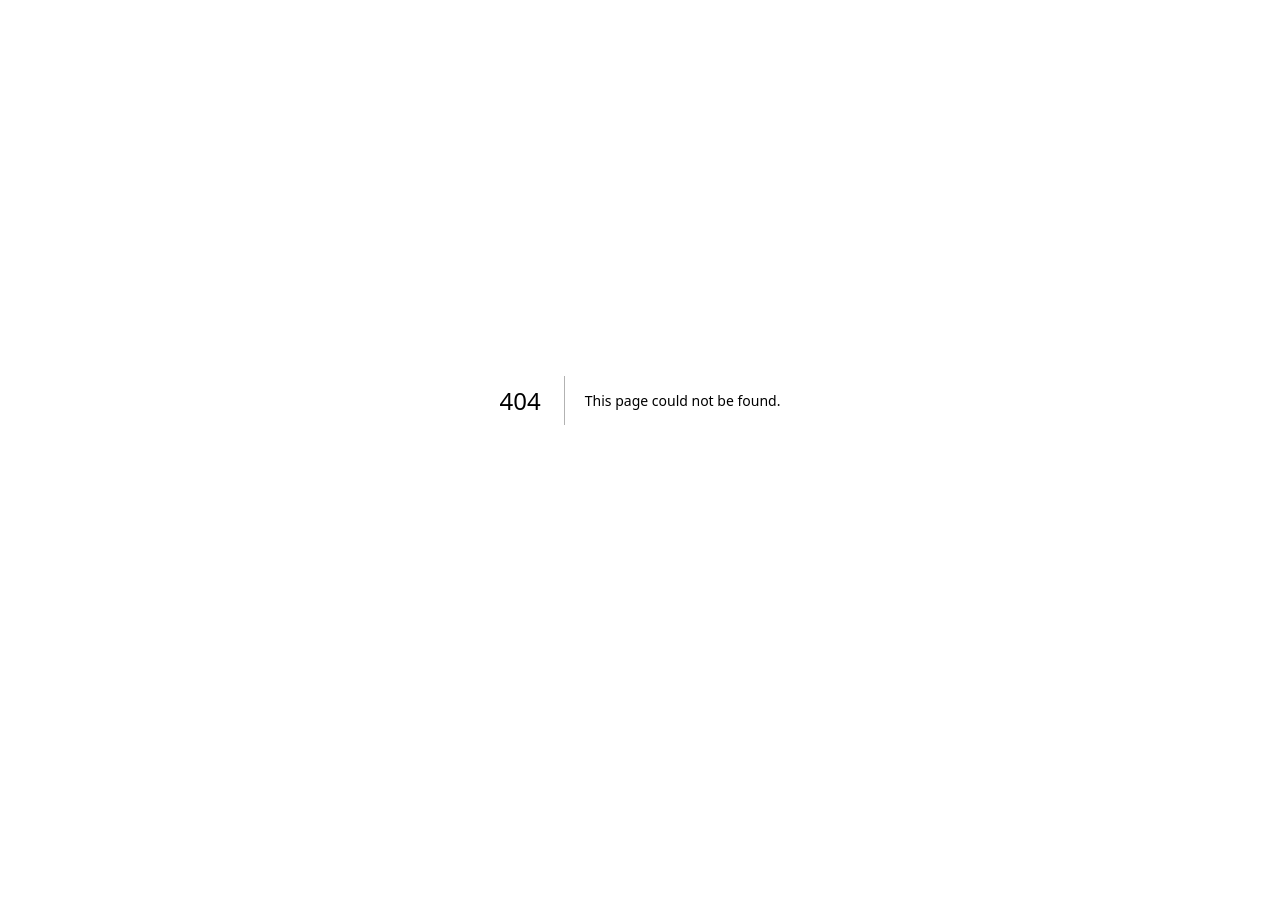
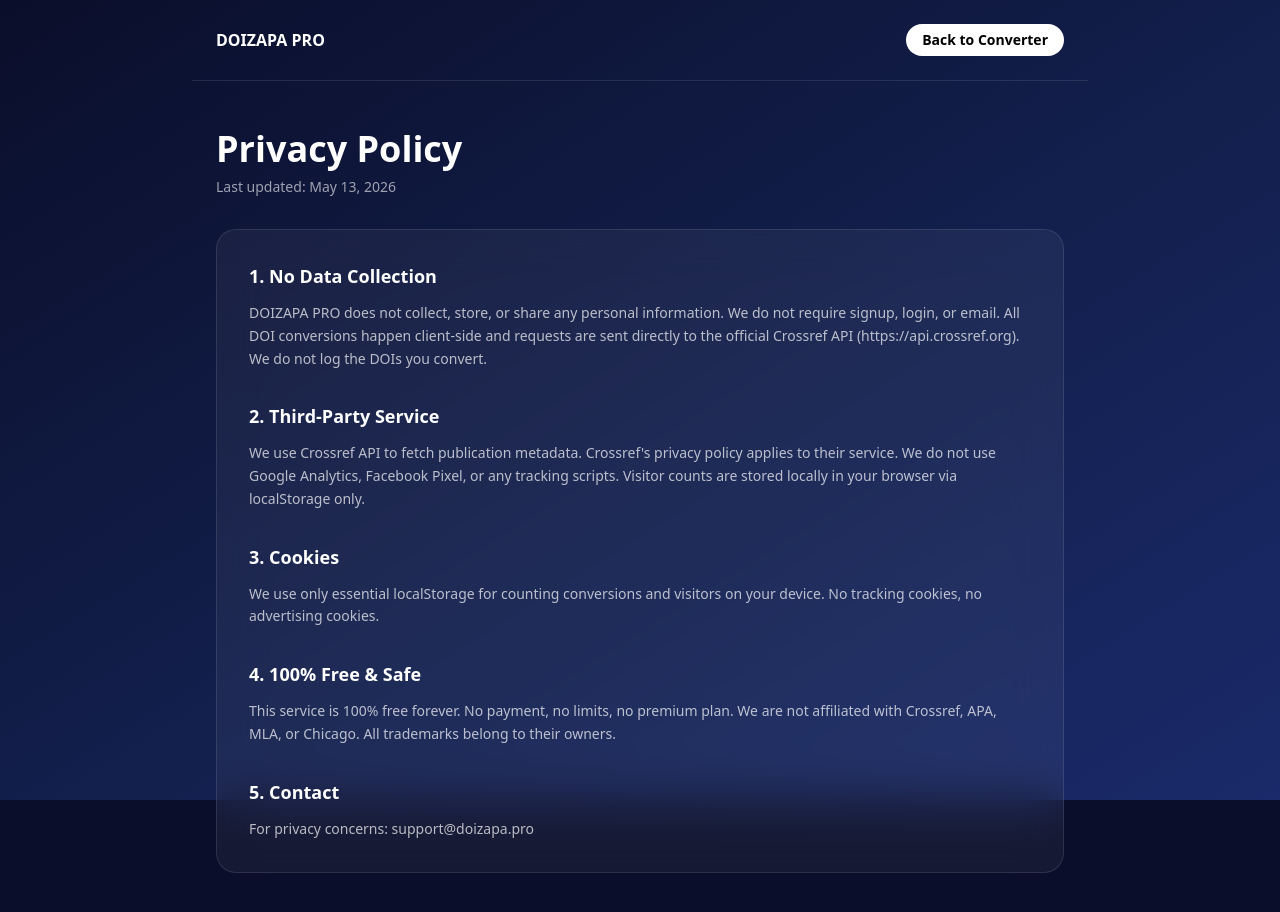
Before and after one commit to mahmoodabdm/doi2apa-15pages-fixed, a Next.js app: page /privacy in a window 1280 px wide. Before the commit this address had no page. Shown: the top 912 px of the page. Before the commit the page ends 800 px from the top, so only its background shows below. Built offline with nearby package versions, Linux system fonts and the light colour scheme.

Commit message:
Create page.tsx

```diff
--- /dev/null
+++ b/app/privacy/page.tsx
@@ -0,0 +1,42 @@
+"use client";
+import Link from "next/link";
+export default function PrivacyPage() {
+  return (
+    <div className="min-h-screen bg-[#0a0e2a] text-white">
+      <div className="absolute inset-0 bg-gradient-to-br from-[#0a0e2a] via-[#121e4a] to-[#1a2a6a] fixed" />
+      <div className="relative z-10">
+        <header className="max-w-4xl mx-auto px-6 py-6 flex justify-between items-center border-b border-white/10">
+          <Link href="/" className="font-black">DOIZAPA PRO</Link>
+          <Link href="/" className="text-sm px-4 py-1.5 rounded-full bg-white text-black font-bold">Back to Converter</Link>
+        </header>
+        <main className="max-w-4xl mx-auto px-6 py-12">
+          <h1 className="text-4xl font-black mb-2">Privacy Policy</h1>
+          <p className="text-white/60 text-sm mb-8">Last updated: May 13, 2026</p>
+
+          <div className="space-y-8 bg-white/5 border border-white/10 rounded-[20px] p-8 backdrop-blur-xl">
+            <section>
+              <h2 className="font-bold text-lg mb-3">1. No Data Collection</h2>
+              <p className="text-white/70 text-sm leading-relaxed">DOIZAPA PRO does not collect, store, or share any personal information. We do not require signup, login, or email. All DOI conversions happen client-side and requests are sent directly to the official Crossref API (https://api.crossref.org). We do not log the DOIs you convert.</p>
+            </section>
+            <section>
+              <h2 className="font-bold text-lg mb-3">2. Third-Party Service</h2>
+              <p className="text-white/70 text-sm leading-relaxed">We use Crossref API to fetch publication metadata. Crossref's privacy policy applies to their service. We do not use Google Analytics, Facebook Pixel, or any tracking scripts. Visitor counts are stored locally in your browser via localStorage only.</p>
+            </section>
+            <section>
+              <h2 className="font-bold text-lg mb-3">3. Cookies</h2>
+              <p className="text-white/70 text-sm leading-relaxed">We use only essential localStorage for counting conversions and visitors on your device. No tracking cookies, no advertising cookies.</p>
+            </section>
+            <section>
+              <h2 className="font-bold text-lg mb-3">4. 100% Free & Safe</h2>
+              <p className="text-white/70 text-sm leading-relaxed">This service is 100% free forever. No payment, no limits, no premium plan. We are not affiliated with Crossref, APA, MLA, or Chicago. All trademarks belong to their owners.</p>
+            </section>
+            <section>
+              <h2 className="font-bold text-lg mb-3">5. Contact</h2>
+              <p className="text-white/70 text-sm leading-relaxed">For privacy concerns: support@doizapa.pro</p>
+            </section>
+          </div>
+        </main>
+      </div>
+    </div>
+  );
+}
```
